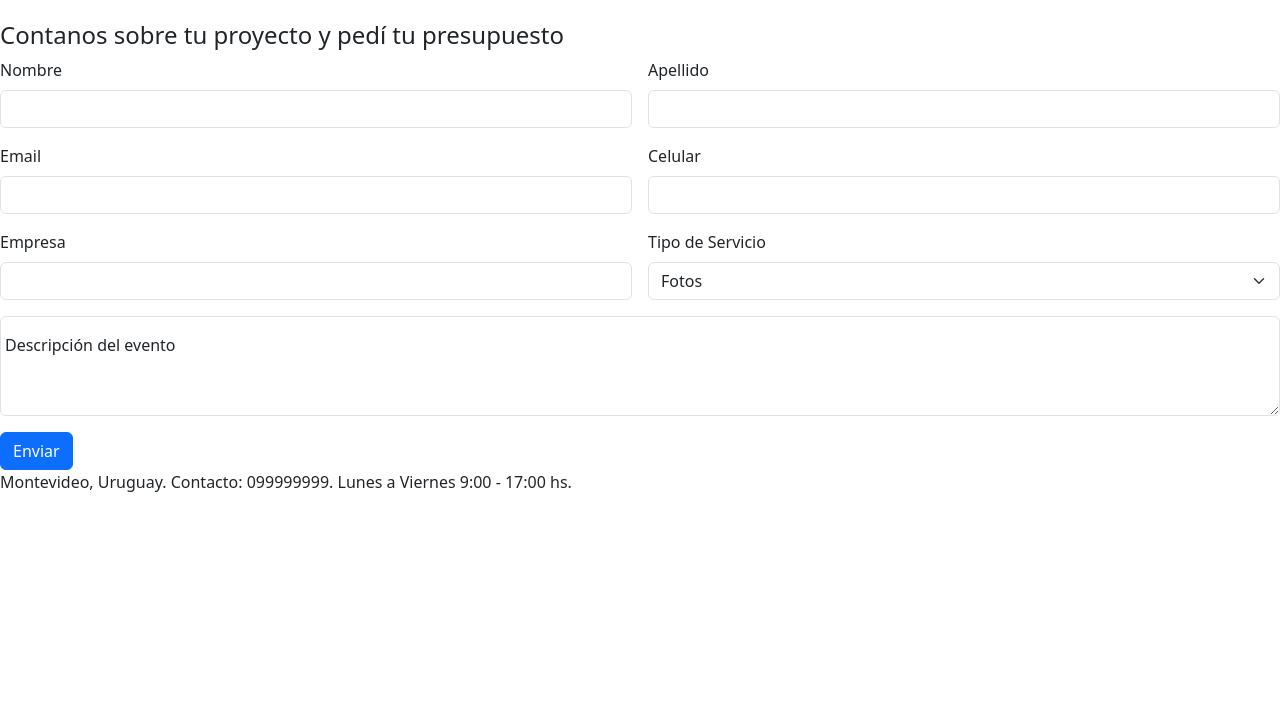
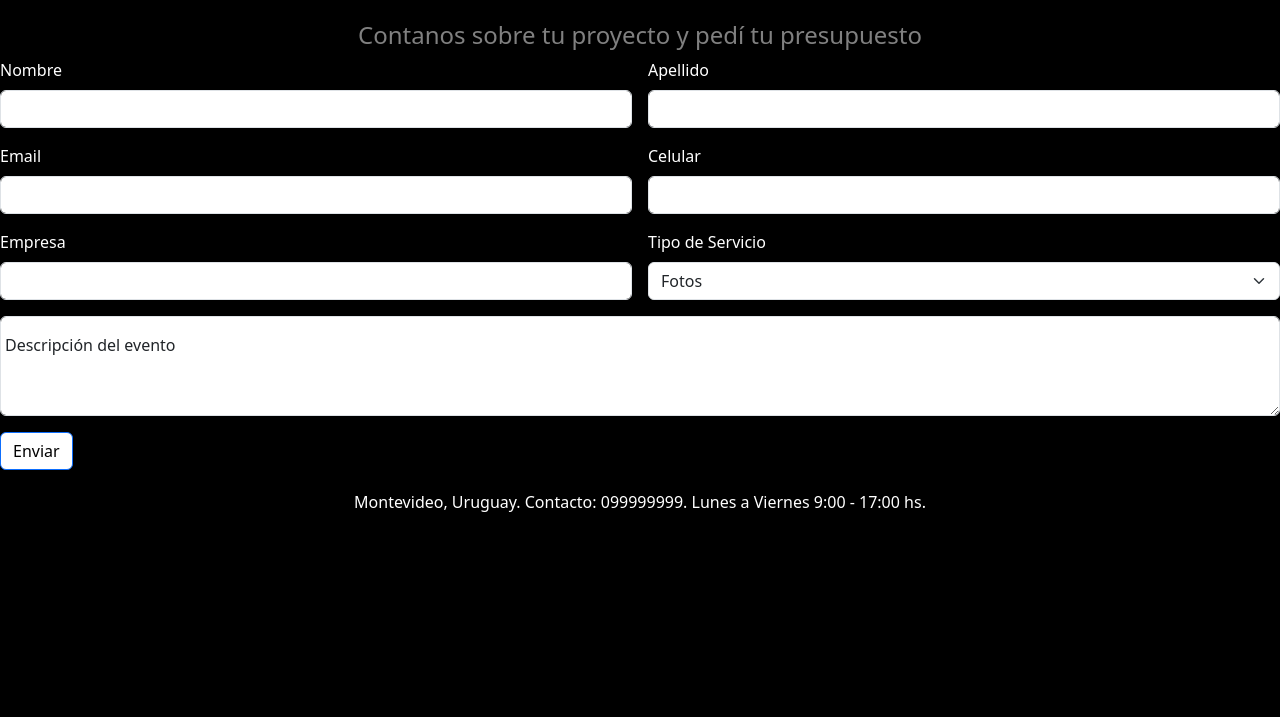
Before and after one commit to camivanoff/eramastranqui, a website: page pages/contacto.html in a window 1280 px wide. Shown: the part 83-800 px from the top of the page. Drawn offline with nearby package versions, Linux system fonts and the light colour scheme; files that its build step writes are made by us from their sources; the site is published under a folder, as on GitHub Pages, so addresses that start at the root find nothing.

Commit message:
estilos en sass

```diff
--- a/pages/contacto.html
+++ b/pages/contacto.html
@@ -4,7 +4,7 @@
     <meta charset="UTF-8">
     <meta name="viewport" content="width=device-width, initial-scale=1.0">
     <link href="https://cdn.jsdelivr.net/npm/bootstrap@5.3.3/dist/css/bootstrap.min.css" rel="stylesheet" integrity="sha384-QWTKZyjpPEjISv5WaRU9OFeRpok6YctnYmDr5pNlyT2bRjXh0JMhjY6hW+ALEwIH" crossorigin="anonymous">
-    <link rel="stylesheet" href="/css/styles.css">
+    <link rel="stylesheet" href="./css/styles.css">
     <title>Contacto</title>
 </head>
 
```
Also changed, not shown: pages/galeria.html (+1 -1 lines), pages/nosotros.html (+1 -1 lines), pages/servicios.html (+1 -1 lines).
